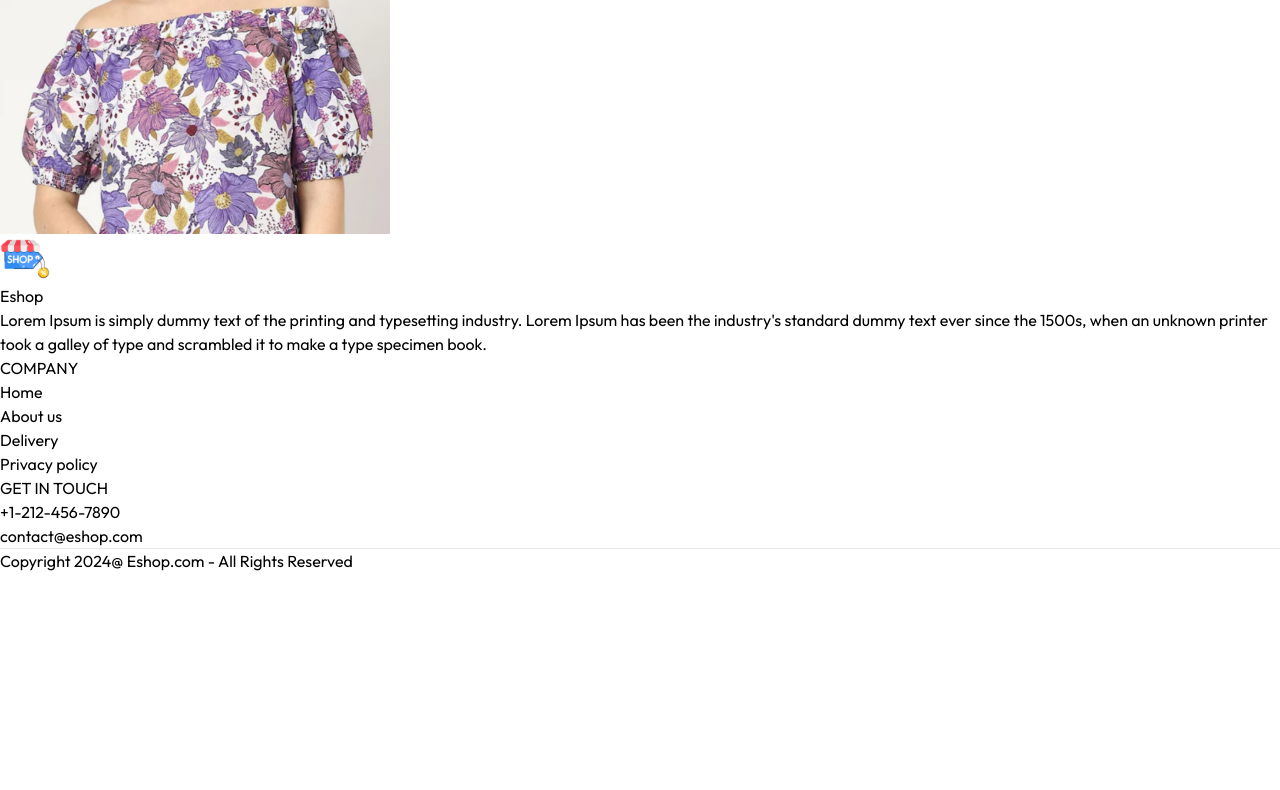
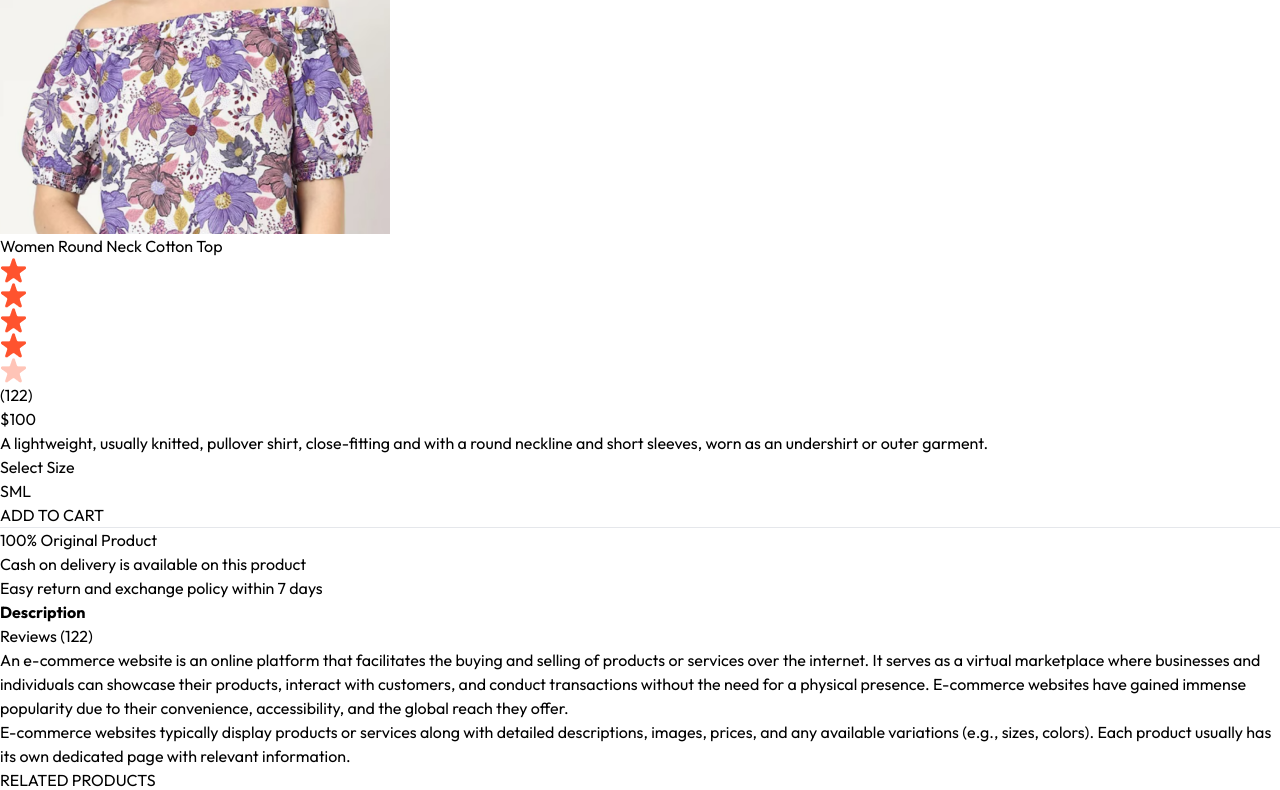
Before and after one commit to jimohsegun1/Eshop, a React (Vite) app in the folder frontend/: page /product/aaaaa in a window 1280 px wide. Shown: the part 1191-1981 px from the top of the page. Before the commit the page ends 1764 px from the top, so only its background shows below. Built offline with nearby package versions, Linux system fonts and the light colour scheme.

Commit message:
product page: details, related products e.t.c

```diff
--- /dev/null
+++ b/frontend/src/components/RelatedProducts.jsx
@@ -0,0 +1,35 @@
+import React, { useContext, useEffect, useState } from "react";
+import { ShopContext } from "../context/ShopContext";
+import Title from "./Title";
+import ProductItem from "./ProductItem";
+
+const RelatedProducts = ({ category, subCategory }) => {
+    const { products } = useContext(ShopContext);
+
+    const [related, setRelated] = useState([]);
+
+    useEffect(() => {
+        if (products.length > 0) {
+            let productsCopy = products.slice();
+            productsCopy = productsCopy.filter((item) => category === item.category);
+            productsCopy = productsCopy.filter((item) => subCategory === item.subCategory);
+            setRelated(productsCopy.slice(0, 5))
+            // console.log(productsCopy.slice(0, 5));
+        }
+    }, [products]);
+
+    return (
+        <div className="my-24">
+            <div className="text-center text-3xl py-2">
+                <Title text1={"RELATED"} text2={"PRODUCTS"} />
+            </div>
+            <div className="grid grid-cols-2 sm:grid-cols-3 md:grid-cols-4 lg:grid-cols-5 gap-4 gap-y-6">
+                {related.map((item, index) => (
+                    <ProductItem key={index} id={item._id} name={item.name} price={item.price} image={item.image} />
+                ))}
+            </div>
+        </div>
+    );
+};
+
+export default RelatedProducts;
--- a/frontend/src/index.css
+++ b/frontend/src/index.css
@@ -1,14 +1,14 @@
-@import url('https://fonts.googleapis.com/css2?family=Outfit:wght@100..900&family=Prata&display=swap');
+@import url("https://fonts.googleapis.com/css2?family=Outfit:wght@100..900&family=Prata&display=swap");
 
 @tailwind base;
 @tailwind components;
 @tailwind utilities;
 
-a.active hr{
-    display: block
+a.active hr {
+  display: block;
 }
 
-*{
+* {
   font-family: Outfit;
 }
 
@@ -18,8 +18,12 @@
   font-style: normal;
 }
 
-  @media(max-width:640px){
-    a.active{
+::-webkit-scrollbar {
+  display: none;
+}
+
+@media (max-width: 640px) {
+  a.active {
     background-color: black;
     color: white;
   }
--- a/frontend/src/pages/Product.jsx
+++ b/frontend/src/pages/Product.jsx
@@ -1,54 +1,136 @@
-import React, { useContext, useEffect, useState } from 'react'
-import { useParams } from "react-router-dom"
-import { ShopContext } from '../context/ShopContext'
+import React, { useContext, useEffect, useState } from "react";
+import { useParams } from "react-router-dom";
+import { ShopContext } from "../context/ShopContext";
+import { assets } from "../assets/assets";
+import RelatedProducts from "../components/RelatedProducts";
 
 const Product = () => {
+  const { productId } = useParams();
+  const { products, currency } = useContext(ShopContext);
 
-  const { productId } = useParams()
-  const { products } = useContext(ShopContext)
-
-  const [productData, setProductData] = useState(false)
-  const [image, setImage] = useState("")
+  const [productData, setProductData] = useState(false);
+  const [image, setImage] = useState("");
+  const [size, setSize] = useState("");
 
   const fetchProductData = async () => {
     products.map((item) => {
       if (item._id === productId) {
-        setProductData(item)
-        setImage(item.image[0])
+        setProductData(item);
+        setImage(item.image[0]);
         console.log(item);
 
-        return null
+        return null;
       }
-    })
-  }
+    });
+  };
 
   // run the fetchProductData function when the component is loaded and when product is clicked
   useEffect(() => {
-    fetchProductData()
-  }, [productId, products])
-
+    fetchProductData();
+  }, [productId, products]);
 
   return productData ? (
-    <div className='border-t-2 pt-10 transition-opacity ease-in duration-500 opacity-100' >
+    <div className="border-t-2 pt-10 transition-opacity ease-in duration-500 opacity-100">
       {/* Product data */}
-      <div className='flex gap-12 flex-col sm:flex-row'>
+      <div className="flex gap-12 flex-col sm:flex-row">
         {/* product images */}
-        <div className='flex-1 flex flex-col-reverse gap-3 sm:flex-row'>
-          <div className='flex sm:flex-col overflow-x-auto sm:overflow-y-scroll justify-between sm:justify-normal sm:w-[18.7%] w-full'>
-            {
-              productData.image.map((item, index) => (
-                <img onClick={() => setImage(item)} src={item} key={index} className='w-[24%] sm:w-full sm:mb-3 flex-shrink-0 cursor-pointer ' alt="" />
-              ))
-            }
+        <div className="flex-1 flex flex-col-reverse gap-3 sm:flex-row">
+          <div className="flex sm:flex-col overflow-x-auto sm:overflow-y-scroll justify-between sm:justify-normal sm:w-[18.7%] w-full">
+            {productData.image.map((item, index) => (
+              <img
+                onClick={() => setImage(item)}
+                src={item}
+                key={index}
+                className="w-[24%] sm:w-full sm:mb-3 flex-shrink-0 cursor-pointer "
+                alt=""
+              />
+            ))}
           </div>
-          <div className='w-full sm:w-[80%]'>
-            <img className='w-full h-auto' src={image} alt="" />
+          <div className="w-full sm:w-[80%]">
+            <img className="w-full h-auto" src={image} alt="" />
           </div>
+        </div>
 
+        {/* Product information */}
+        <div className="flex-1">
+          <h1 className="font-medium text-2xl mt-2">{productData.name}</h1>
+          <div className="flex items-center gap-1 mt-2">
+            <img src={assets.star_icon} alt="" className="w-3 5" />
+            <img src={assets.star_icon} alt="" className="w-3 5" />
+            <img src={assets.star_icon} alt="" className="w-3 5" />
+            <img src={assets.star_icon} alt="" className="w-3 5" />
+            <img src={assets.star_dull_icon} alt="" className="w-3 5" />
+            <p className="pl-2">(122)</p>
+          </div>
+          <p className="mt-5 text-3xl font-medium ">
+            {currency}
+            {productData.price}
+          </p>
+          <p className="mt-5 text-gray-500 md:w-4/5">
+            {productData.description}
+          </p>
+
+          <div className="flex flex-col gap-4 my-8">
+            <p>Select Size</p>
+            <div className="flex gap-2">
+              {productData.sizes.map((item, index) => (
+                <button
+                  onClick={() => setSize(item)}
+                  className={`border py-2 px-4 bg-gray-100 ${item === size ? "border-orange-500" : ""
+                    }`}
+                  key={index}
+                >
+                  {item}
+                </button>
+              ))}
+            </div>
+          </div>
+          <button className="bg-black text-white px-8 py-3 text-sm active:bg-gray-700 ">
+            ADD TO CART
+          </button>
+          <hr className="mt-8 sm:w-4/5" />
+          <div className="text-sm text-gray-500 mt-5 flex flex-col gap-1 ">
+            <p>100% Original Product</p>
+            <p>Cash on delivery is available on this product</p>
+            <p>Easy return and exchange policy within 7 days</p>
+          </div>
         </div>
       </div>
+
+      {/* Description and review section */}
+      <div className="mt-20 ">
+        <div className="flex">
+          <b className="border px-5 py-3 text-sm">Description</b>
+          <p className="border px-5 py-3 text-sm">Reviews (122)</p>
+        </div>
+        <div className="flex flex-col gap-4 border px-6 py-6 text-sm text-gray-500 ">
+          <p>
+            An e-commerce website is an online platform that facilitates the
+            buying and selling of products or services over the internet. It
+            serves as a virtual marketplace where businesses and individuals can
+            showcase their products, interact with customers, and conduct
+            transactions without the need for a physical presence. E-commerce
+            websites have gained immense popularity due to their convenience,
+            accessibility, and the global reach they offer.
+          </p>
+          <p>
+            E-commerce websites typically display products or services along
+            with detailed descriptions, images, prices, and any available
+            variations (e.g., sizes, colors). Each product usually has its own
+            dedicated page with relevant information.
+          </p>
+        </div>
+      </div>
+
+      {/* Display Related Product */}
+      <RelatedProducts
+        category={productData.category}
+        subCategory={productData.subCategory}
+      />
     </div>
-  ) : <div className='opacity-0 '></div>
-}
+  ) : (
+    <div className="opacity-0 "></div>
+  );
+};
 
-export default Product
+export default Product;
```
Lines whose indentation alone changed are shown as unchanged.
